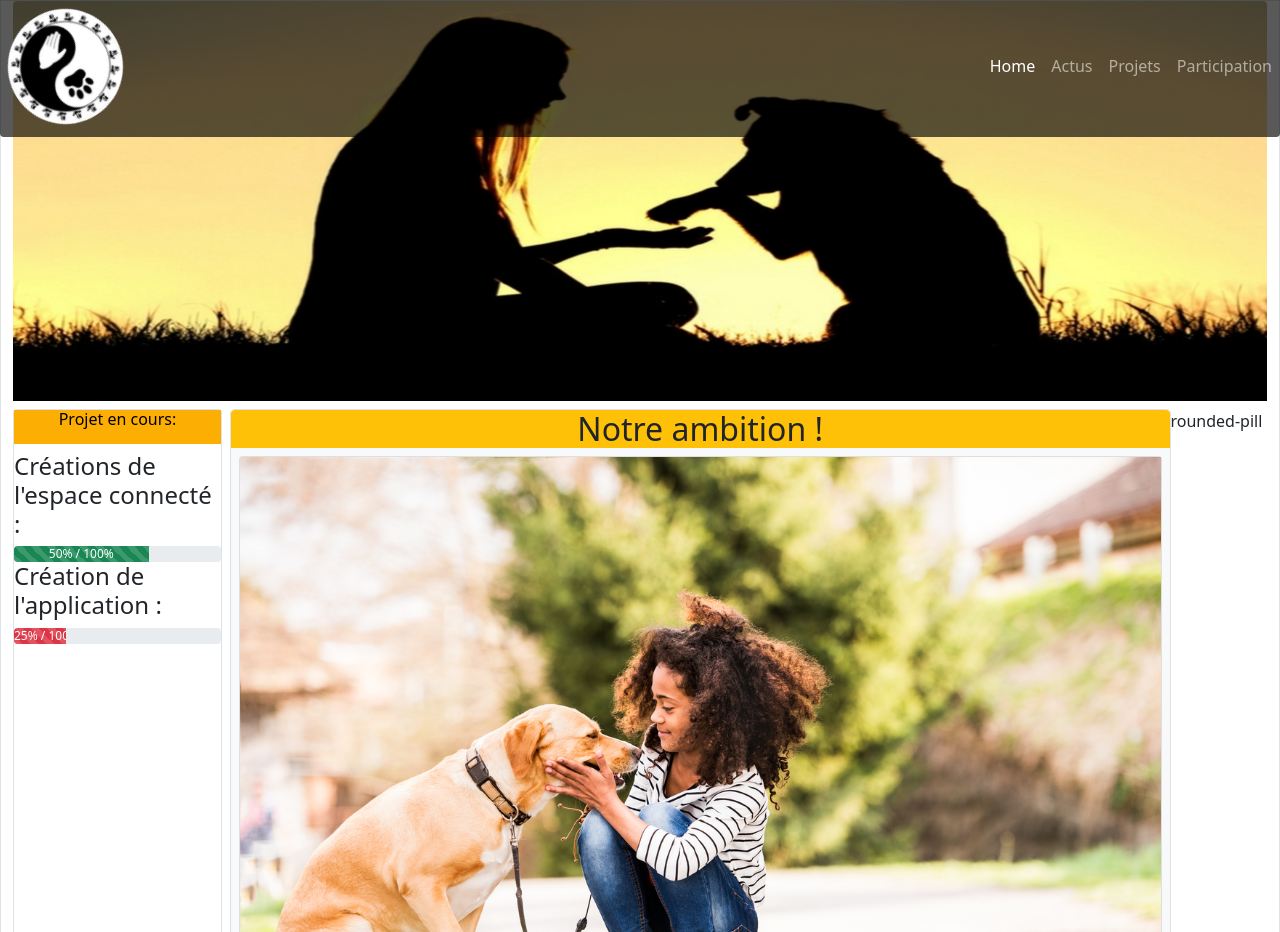
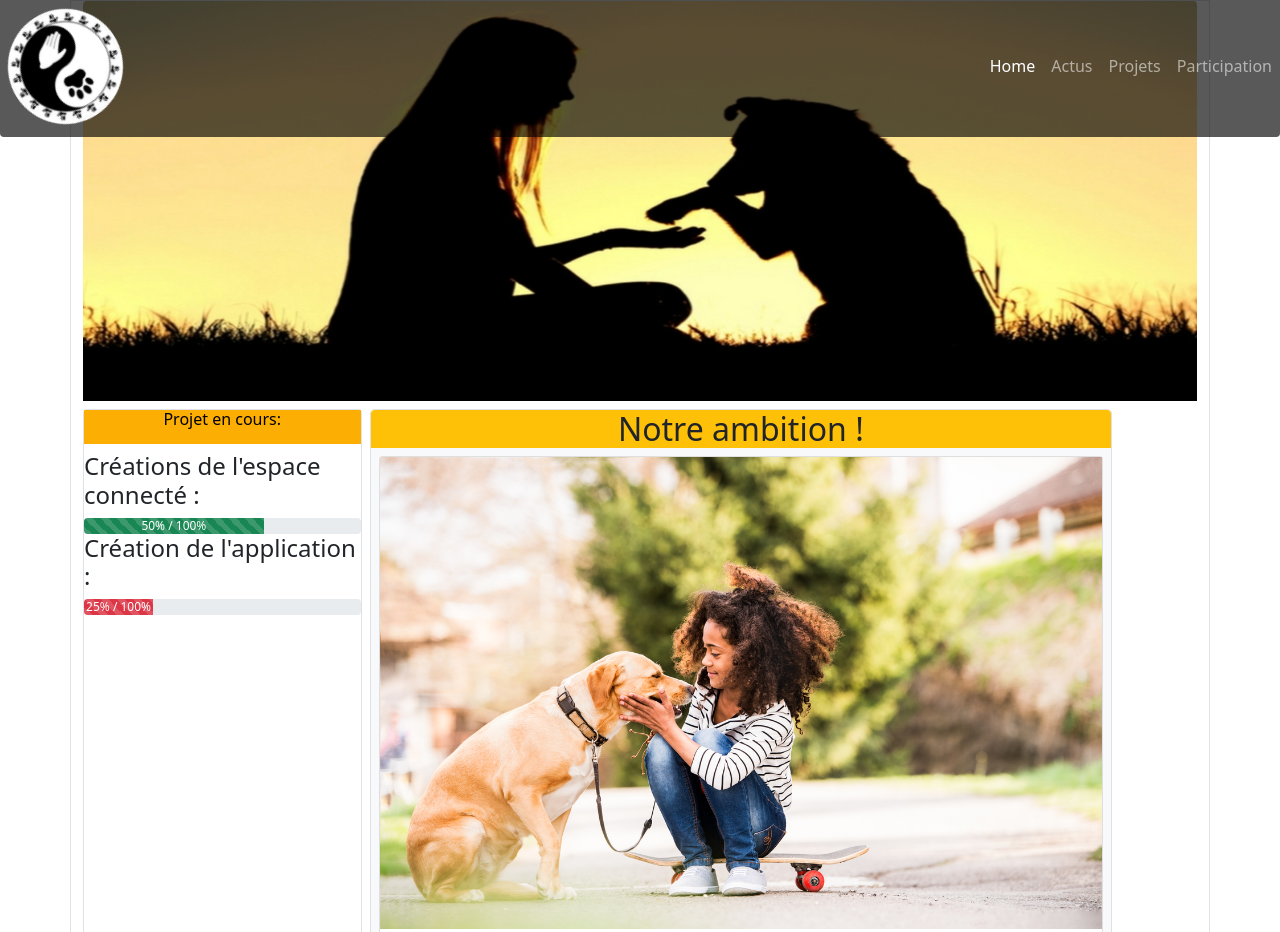
Before and after one commit to dillanRigoberto/Evaluation-Study, a plain HTML site: page index.html in a window 1280 px wide. Shown: the top 932 px of the page. Drawn offline with nearby package versions, Linux system fonts and the light colour scheme.

Commit message:
Creation de branche et modification responsive

```diff
--- a/index.html
+++ b/index.html
@@ -10,13 +10,13 @@
 
 
 </head>
-<body class="container-fluid border">
-    <header class="rounded-bottom">
+<body class="border container">
+    <header class="rounded-bottom m-0 p-0">
         <img class="img-responsive banner rounded-top" src="img/bannière.jpg" alt="Photo">
         <nav class="navbar navbar-dark pt-1 mt-0 navbar-expand-lg rounded-bottom navStyle fixed-top">
             <a class="navbar-brand text-center ms-2 w-100">
-                <div class="logo align-self-center d-flex">
-                    <img src="img/logo1.jpg" alt="logo">
+                <div class="logo d-flex">
+                    <img src="img/logo1.jpg" alt="logo" class="rouded-circle">
 
                     <button
                         type="button"
@@ -51,13 +51,13 @@
     </header>
     <div class="row no-gutters pt-2 ">
         <div class="d-flex">
-            <aside class="d-none d-sm-none d-md-block border col-md-2 me-2 rounded">
+            <aside class="d-none d-sm-none d-md-block border col-md-3 me-2 rounded">
                 <h2 class="asideTitle">Projet  en cours:</h2>
                 <h4>Créations de l'espace connecté :</h4>
                 <div class="progress">
                     <div
                         role="progressbar"
-                        class="progress-bar bg-success progress-bar-striped"
+                        class="progress-bar bg-success progress-bar-striped progress-bar-animated"
                         style="width: 65%;"
                         aria-valuenow="65%"
                         aria-valuemin="0%"
@@ -69,7 +69,7 @@
                 <div class="progress">
                     <div
                         role="progressbar"
-                        class="progress-bar bg-danger progress-bar-striped"
+                        class="progress-bar bg-danger progress-bar-striped progress-bar-animated"
                         style="width: 25%;"
                         aria-valuenow="25%"
                         aria-valuemin="0%"
@@ -78,7 +78,7 @@
                     </div>
                 </div>
             </aside>
-            <main class="col-12 col-md-9 border rounded">
+            <main class="col-12 col-md-8 border rounded">
             <section class="bg-light">
                 <h2 class="text-center bg-warning  rounded-top">Notre ambition !</h2>
                 <div class="col-12 bg-light">
@@ -121,14 +121,14 @@
                     </div>
                 </div>
             </section>
-        </main> rounded-pill
+        </main>
     </div>
 </div>
 <div class="row">
-    <footer class="col-12 h-100  bg-dark pb-2 pt-2 pb-0 d-flex justify-content-between text-center d-inline rounded-pill">
+    <footer class="col-12 h-100  bg-dark pb-2 pt-2 pb-0 ms-2 me-2 d-flex justify-content-between text-center d-inline rounded-pill">
         <div class="col-3  m-2 rounded-pill bubbleFoot">Copyright</div>
         <div class="col-3  m-2 rounded-pill bubbleFoot">Copyright</div>
-        <div class="col-3  m-2 rounded-pill bubbleFoot">Copyright</div>
+        <div class="col-3  m-2 rounded-pill bubbleFoot">Nous Contacter :</div>
     </footer>
 </div>
 <script src="https://cdn.jsdelivr.net/npm/bootstrap@5.1.3/dist/js/bootstrap.bundle.min.js" integrity="sha384-ka7Sk0Gln4gmtz2MlQnikT1wXgYsOg+OMhuP+IlRH9sENBO0LRn5q+8nbTov4+1p" crossorigin="anonymous"></script>
--- a/style.css
+++ b/style.css
@@ -1,21 +1,32 @@
-
+body {
+    width: 100vw;
+    height: auto;
+    margin: 0%;
+    margin-right: 0px;
+    padding-right: 0px;
+    box-sizing: border-box;
+}
 /* --------------------------- Header --------------------------------*/
 header {
     width: 100%;
+    height: auto;
     position: relative;
+    max-height: 20%;
 }
 
 
- header > .banner {
+.banner {
 
      width: 100%;
      padding: 0%;
      margin: 0%;
-     height: 100%;
+     height: auto;
      max-height: 25rem;
+}
+
+@media screen {
 
 }
-
 
 h1 {
     margin-left: 10px;
@@ -42,15 +53,15 @@ h1 {
 
     border-radius: 50%;
     max-width: 12%;
-    max-height: 12%;
     animation: 4s infinite normal running loop;
-    height: auto;
-    width: auto;
+    height: 20%;
+    width: 20%;
 }
 /* ------------------------------------------------------------------*/
 
 .navStyle {
     background-color: rgba(0, 0,0, 0.650);
+    width: 100%;
 }
 
 .asideTitle {
@@ -63,7 +74,10 @@ h1 {
 }
 
 /* ------------------ FOOTER ------------------*/
+footer {
+    width: 90%;
 
+}
 .bubbleFoot {
     background-color: aliceblue;
 }
```
